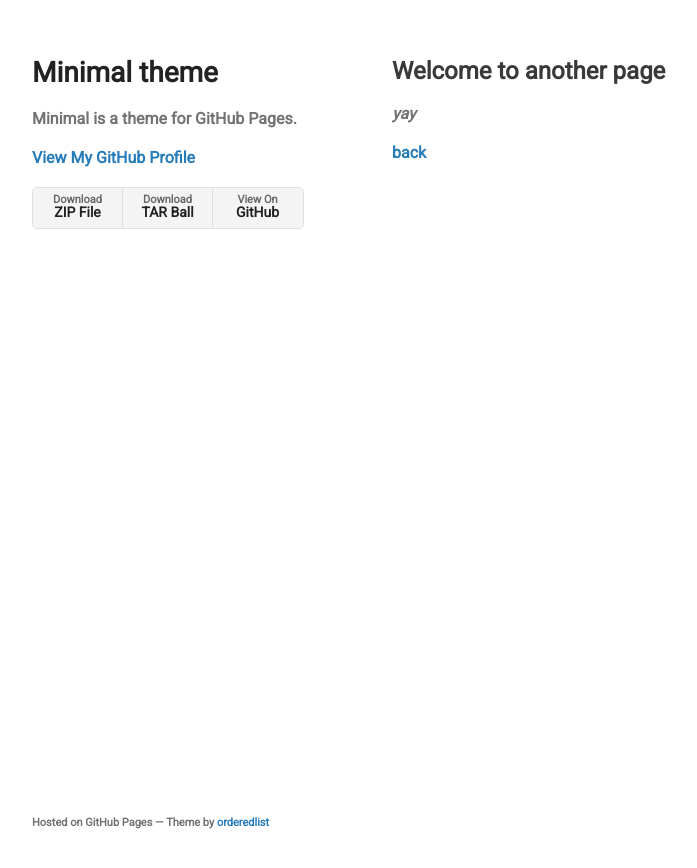
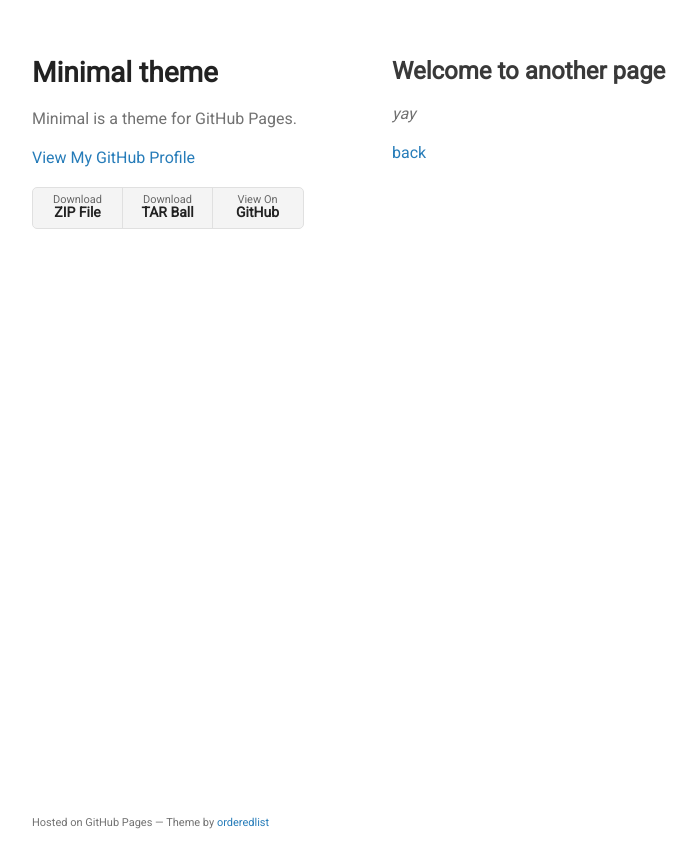
Before and after one commit to mhsung/mhsung.github.io, a Jekyll site: the page built from another-page.md, in a window 1280 px wide. Shown: the top 868 px of the page, without its empty margins (178-875 px from the left). Built offline with Jekyll 4.4.1, drawn with Linux system fonts in a browser that asks for light colours; our own code applies the rules of GitHub Pages for plain Markdown files.

Commit message:
Changed fonts.

```diff
--- a/_sass/jekyll-theme-minimal.scss
+++ b/_sass/jekyll-theme-minimal.scss
@@ -9,7 +9,7 @@
   font-family: 'Roboto', sans-serif;
   font: 14px/1.5;
   color:#727272;
-  font-weight:600;
+  font-weight: medium;
 }
 
 h1, h2, h3, h4, h5, h6 {
@@ -23,6 +23,7 @@
 
 h1, h2, h3 {
   line-height:1.1;
+  font-weight: bold;
 }
 
 h1 {
```
